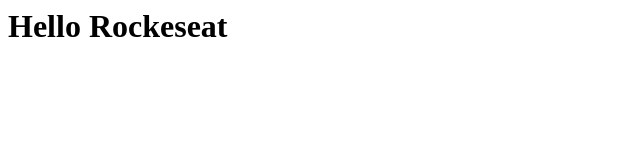
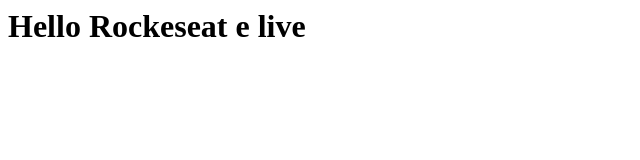
Before and after one commit to CLQueiroz/live-git, a website: page index.html in a window 1280 px wide. Shown: the whole page, without its empty margins (0-640 px from the left). Drawn offline with Linux system fonts and the light colour scheme.

Commit message:
Update index.html

```diff
--- a/index.html
+++ b/index.html
@@ -1 +1 @@
-<h1> Hello Rockeseat</h1>
+<h1> Hello Rockeseat e live</h1>
```
